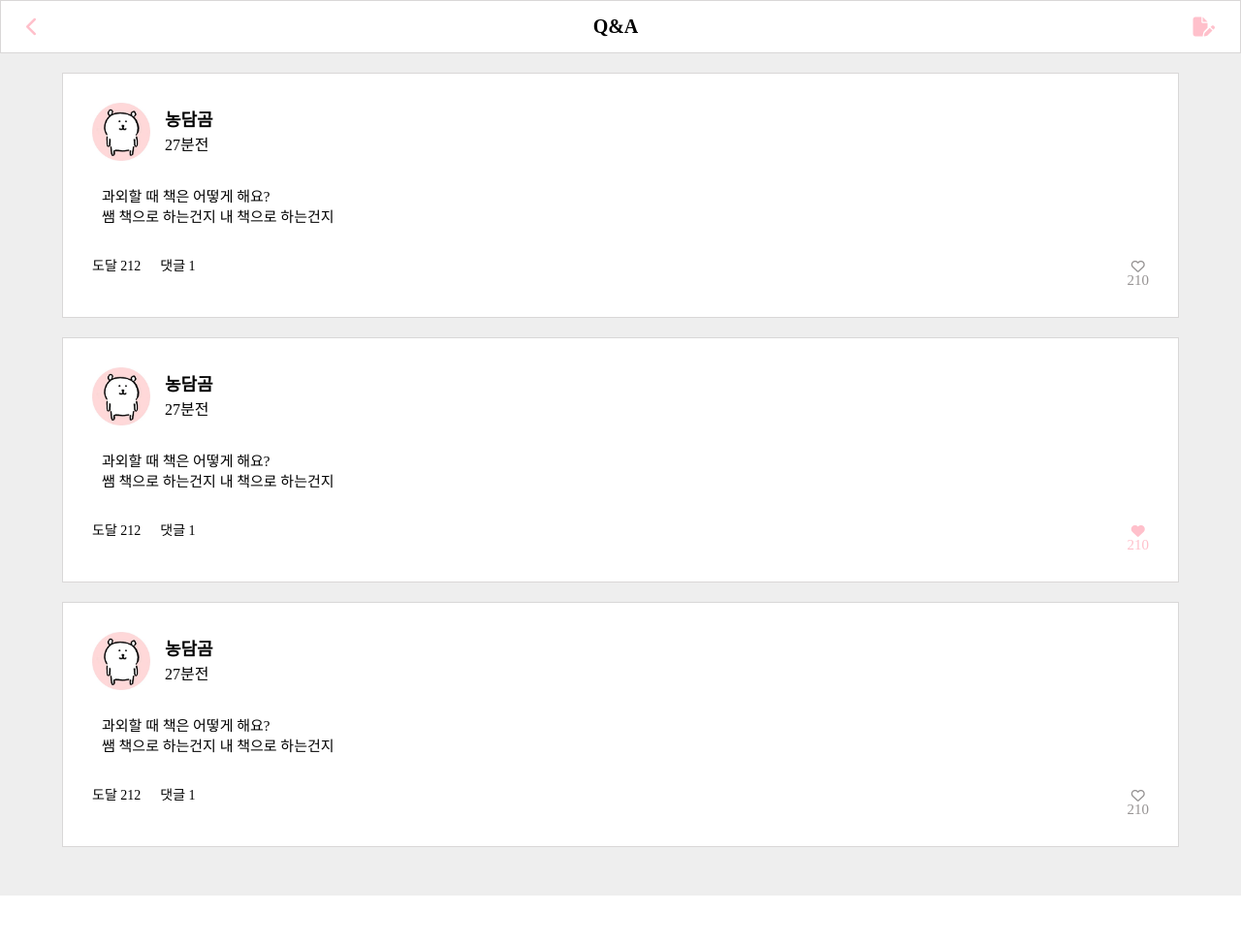
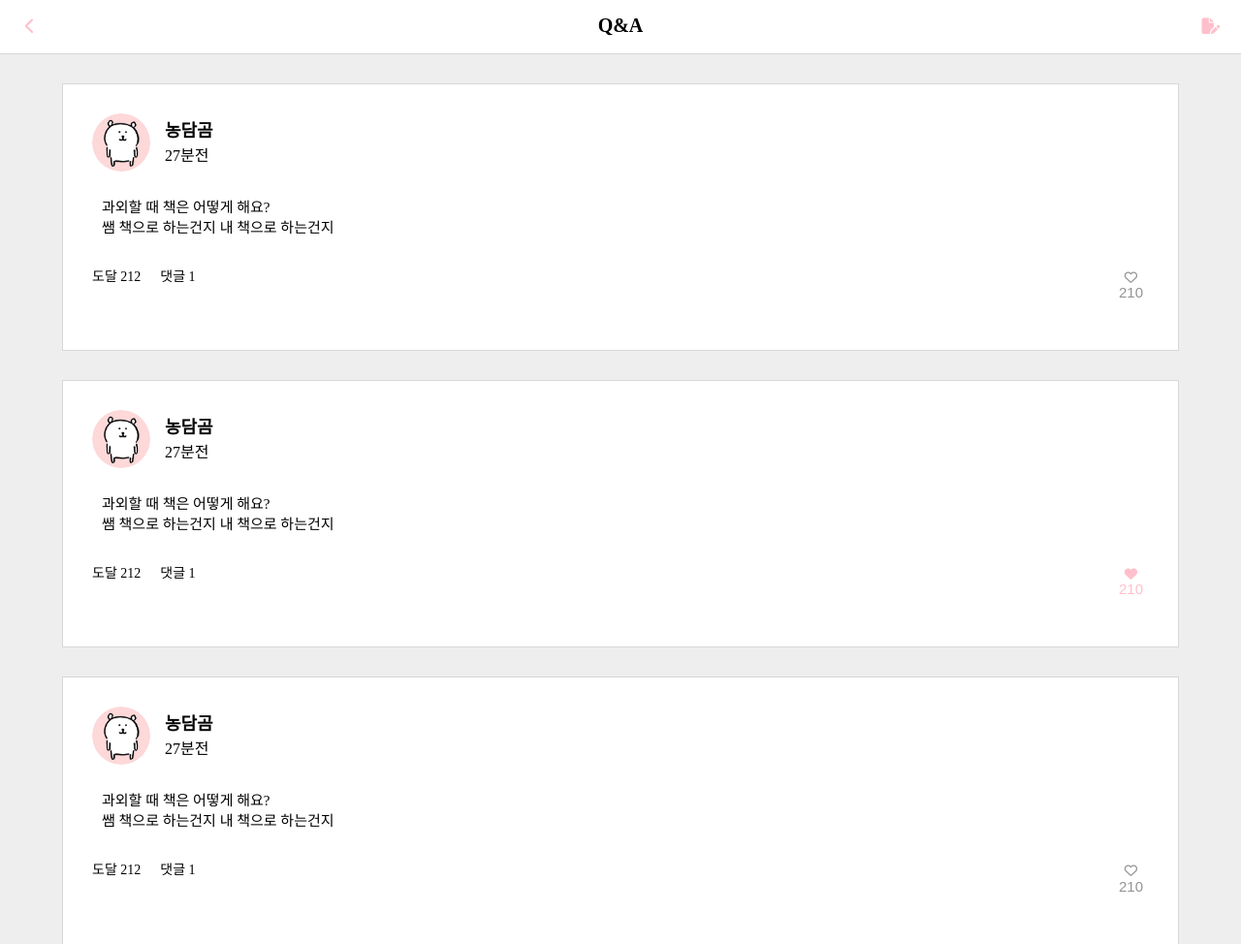
Before and after one commit to stillcorners/publishing-practice, a plain HTML site: page index.html in a window 1280 px wide. Shown: the top 974 px of the page at 97% size. Before the commit the page ends 924 px from the top, so only its background shows below. Drawn offline with nearby package versions, Linux system fonts and the light colour scheme; a web font is replaced by a local one.

Commit message:
modified version with feedback

```diff
--- a/index.html
+++ b/index.html
@@ -17,11 +17,14 @@
   </head>
   <body>
     <header class="header">
+      <button class="header_left">
         <i class="fa-solid fa-lg fa-chevron-left"></i>
+      </button>
       <h1 class="header_title">Q&A</h1>
+      <button class="header_right">
         <i class="fa-solid fa-lg fa-file-pen"></i>
+      </button>
     </header>
-    <main class="container">
     <section class="feed">
       <article class="profile">
         <img src="gom.jpg" alt="nongdamgom" class="profile_pic" />
@@ -40,10 +43,10 @@
           <p class="reaction_reach">도달 212</p>
           <p class="reaction_comment">댓글 1</p>
         </article>
-          <article class="heart">
+        <button class="heart">
           <i class="fa-regular fa-heart heart-icon"></i>
           <p class="heart-count">210</p>
-          </article>
+        </button>
       </article>
     </section>
     <section class="feed">
@@ -63,10 +66,10 @@
           <p class="reaction_reach">도달 212</p>
           <p class="reaction_comment">댓글 1</p>
         </article>
-          <article class="touched_heart heart">
+        <button class="touched_heart heart">
           <i class="fa-solid fa-heart heart-icon"></i>
           <p class="heart-count heart-count-pink">210</p>
-          </article>
+        </button>
       </article>
     </section>
     <section class="feed">
@@ -87,13 +90,12 @@
           <p class="reaction_reach">도달 212</p>
           <p class="reaction_comment">댓글 1</p>
         </article>
-          <article class="heart">
+        <button class="heart">
           <i class="fa-regular fa-heart heart-icon"></i>
           <p class="heart-count">210</p>
-          </article>
+        </button>
       </article>
     </section>
-    </main>
     <script
       src="https://kit.fontawesome.com/21a510b65e.js"
       crossorigin="anonymous"
--- a/style.css
+++ b/style.css
@@ -1,6 +1,10 @@
 * {
-  font-family: "NanumGothic";
   box-sizing: border-box;
+}
+
+body {
+  min-width: 320px;
+  background: #eee;
 }
 
 .header {
@@ -8,13 +12,27 @@
   display: flex;
   justify-content: space-between;
   padding: 16px;
-  min-width: 320px;
-  border: 1px solid rgb(217, 215, 215);
+  border-bottom: 1px solid rgb(217, 215, 215);
 }
 
 .header_title {
   font-size: 20px;
   font-weight: bold;
+}
+
+.header_left,
+.header_right {
+  display: flex;
+  justify-content: center;
+  background: white;
+  border: none;
+  width: 30px;
+}
+
+.header_left:hover,
+.header_right:hover,
+.fa-heart:hover {
+  cursor: pointer;
 }
 
 .fa-chevron-left,
@@ -23,21 +41,15 @@
   padding: 10px;
 }
 
-.container {
-  display: flex;
-  justify-content: center;
-  flex-direction: column;
-  align-items: center;
-  background: #eee;
-  padding-bottom: 50px;
-}
-
 .feed {
   border: 1px solid rgb(217, 215, 215);
   width: 90%;
   padding: 30px;
-  margin-top: 20px;
   background: white;
+  margin: auto;
+  margin-top: 30px;
+  padding-bottom: 50px;
+  margin-bottom: 30px;
 }
 
 .profile {
@@ -45,7 +57,7 @@
 }
 
 .profile_info {
-  padding-left: 15px;
+  margin-left: 15px;
 }
 
 .profile_nickname {
@@ -56,6 +68,9 @@
 
 .profile_pic {
   width: 60px;
+  height: 60px;
+  object-fit: cover;
+  border-radius: 30px;
 }
 
 .message {
@@ -80,13 +95,15 @@
 }
 
 .reaction_comment {
-  padding-left: 20px;
+  margin-left: 20px;
 }
 
 .heart {
   display: flex;
   flex-direction: column;
   color: rgb(150, 147, 147);
+  background: white;
+  border: none;
 }
 
 .heart-icon {
```
Lines whose indentation alone changed are shown as unchanged.
